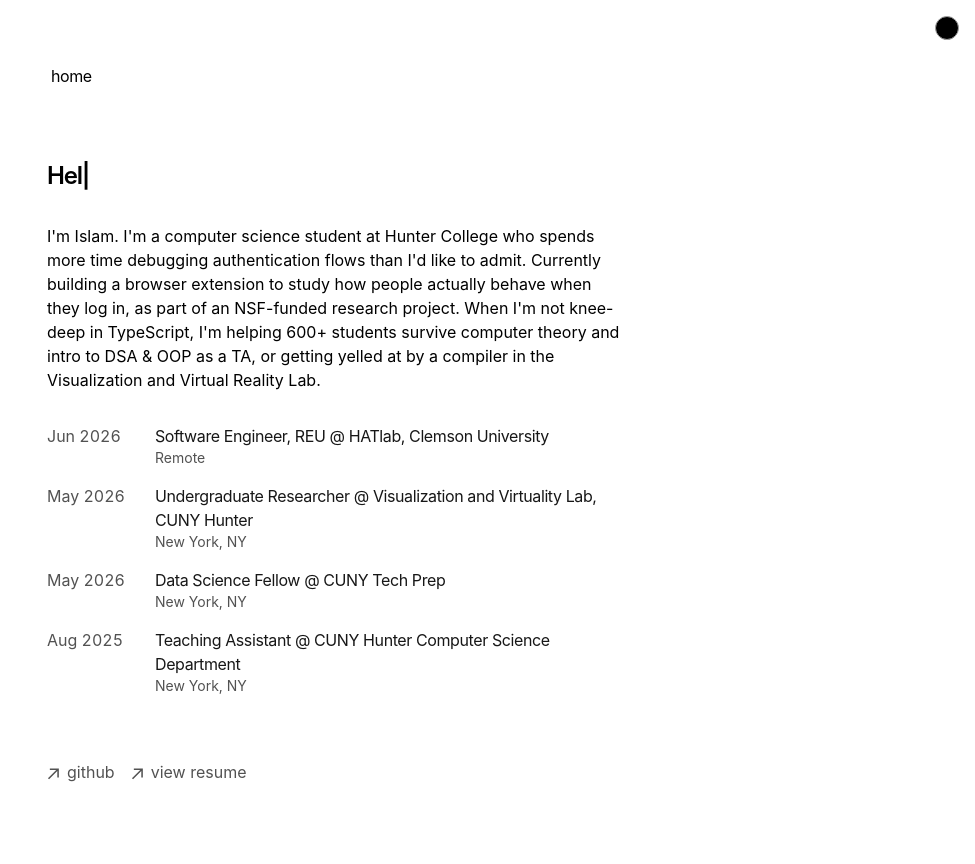
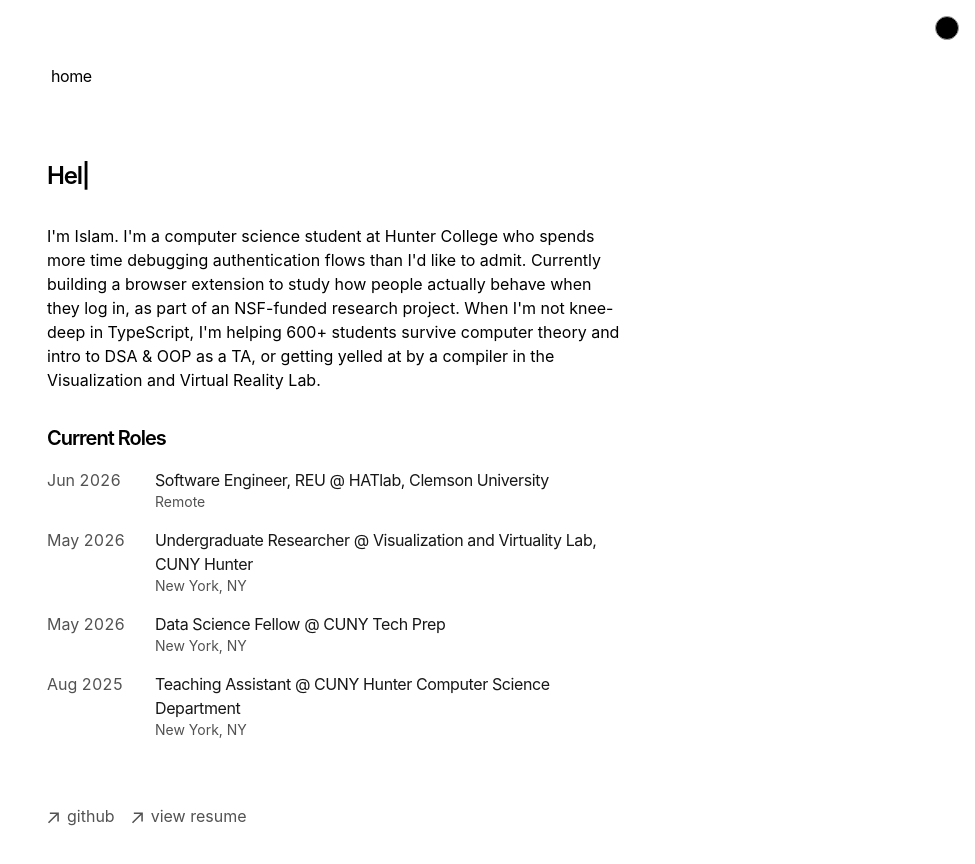
Before and after one commit to I-Asous/portfolio, a Next.js app: page / in a window 1280 px wide. Shown: the top 864 px of the page, without its empty margins (305-1280 px from the left). Built offline with nearby package versions, Linux system fonts and the light colour scheme.

Commit message:
stylistic change

```diff
--- a/app/page.tsx
+++ b/app/page.tsx
@@ -13,6 +13,9 @@
         or getting yelled at by a compiler in the Visualization and Virtual Reality Lab.`}
       </p>
       <div className="my-8">
+        <h2 className="mb-4 text-xl font-semibold tracking-tighter">
+          Current Roles
+        </h2>
         <Experience />
       </div>
     </section>
```
